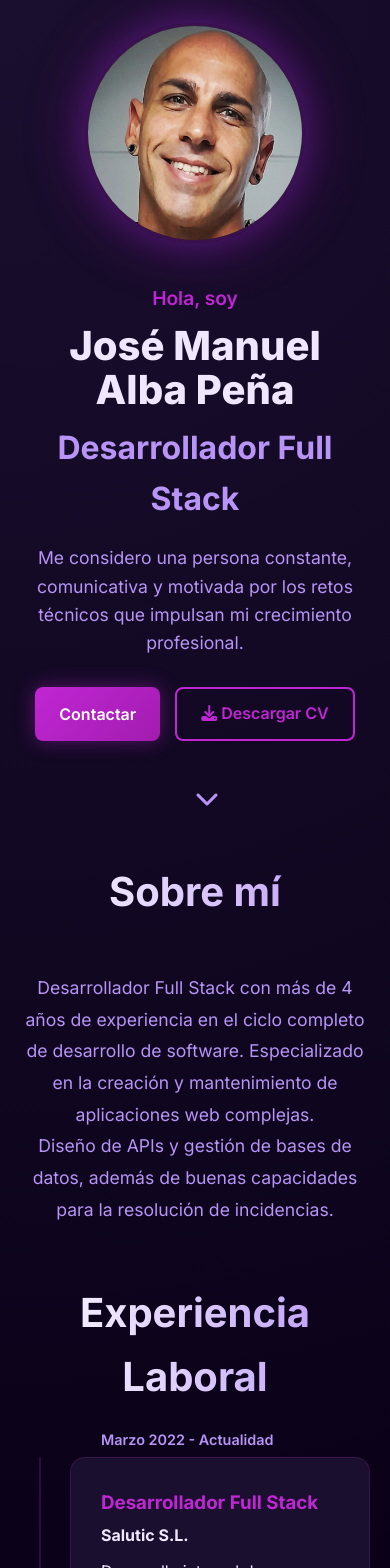
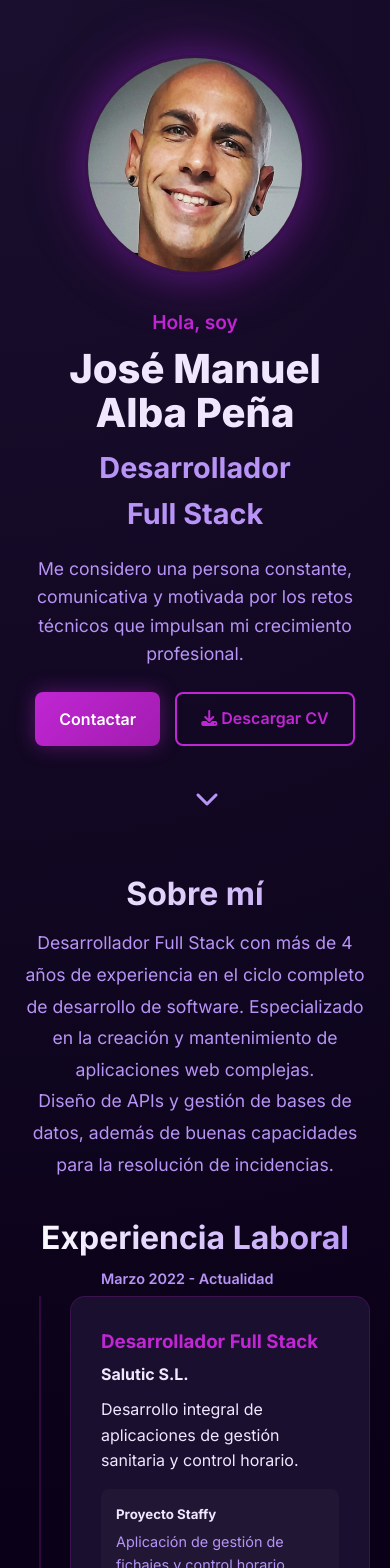
Before and after one commit to dawnrock/JMAPCV, a React (Vite) app: page / in a window 390 px wide. Shown: the top 1568 px of the page. Built offline with nearby package versions, Linux system fonts and the light colour scheme.

Commit message:
feat: Add initial CV application with Hero component, comprehensive styling, and downloadable CV.

```diff
--- a/src/App.css
+++ b/src/App.css
@@ -60,7 +60,7 @@ h5 {
 }
 
 .section-title {
-  font-size: 2.5rem;
+  font-size: 2rem;
   text-align: center;
   margin-bottom: 3rem;
   background: linear-gradient(to right, #fff, var(--text-secondary));
@@ -204,7 +204,7 @@ h5 {
   flex-direction: column;
   justify-content: center;
   align-items: center;
-  margin-bottom: 20px;
+  margin-top: 20px;
 }
 
 .image-wrapper {
@@ -239,15 +239,15 @@ h5 {
   text-align: center;
 }
 
-.about-content {
-  margin-top: 2rem;
+.about-container h2 {
+  margin-bottom: 1rem;
 }
 
 .about-content p {
   color: var(--text-secondary);
   font-size: 1.1rem;
   line-height: 1.8;
-  margin-bottom: 1.5rem;
+  margin-bottom: 0.5rem;
 }
 
 /* Experience Timeline */
@@ -444,8 +444,12 @@ h5 {
 
 /* Responsive */
 @media (max-width: 768px) {
-  .about-container {
-    margin-bottom: none;
+  .about-container h2 {
+    margin-bottom: 0.5rem;
+  }
+
+  .about-content p {
+    margin-bottom: 0rem;
   }
 
   .hero-content {
@@ -462,24 +466,33 @@ h5 {
     justify-content: center;
     align-items: center;
     order: -1;
-    margin-bottom: 20px;
+    margin-bottom: 12px;
   }
+
 
   .hero-text h1 {
     font-size: 2.5rem;
   }
 
+  .hero-text h2 {
+    font-size: 1.8rem;
+    margin-bottom: 8px;
+  }
+
   .hero-buttons {
     justify-content: center;
+    margin-top: 24px;
   }
 
   .hero-text p {
+    margin-top: 18px;
     margin-left: auto;
     margin-right: auto;
+    margin-bottom: 24px;
   }
 
   .hero-section {
-    padding-bottom: 80px;
+    padding-bottom: 64px;
   }
 
   .timeline::before {
@@ -516,6 +529,12 @@ h5 {
   }
 
   .section-padding {
-    padding: 16px 0;
+    padding-top: 24px;
+    padding-bottom: 8px;
   }
+
+  .section-title {
+    margin-bottom: 2rem;
+  }
+
 }
--- a/src/components/Hero.jsx
+++ b/src/components/Hero.jsx
@@ -13,7 +13,7 @@ const Hero = () => {
                 >
                     <span className="greeting">Hola, soy</span>
                     <h1>José Manuel<br />Alba Peña</h1>
-                    <h2>Desarrollador Full Stack</h2>
+                    <h2>Desarrollador <br />Full Stack</h2>
                     <p>
                         Me considero una persona constante, comunicativa y motivada por los retos
                         técnicos que impulsan mi crecimiento profesional.
```
Also changed, not shown: 1 other file (tests, documents, lock files or other folders).
